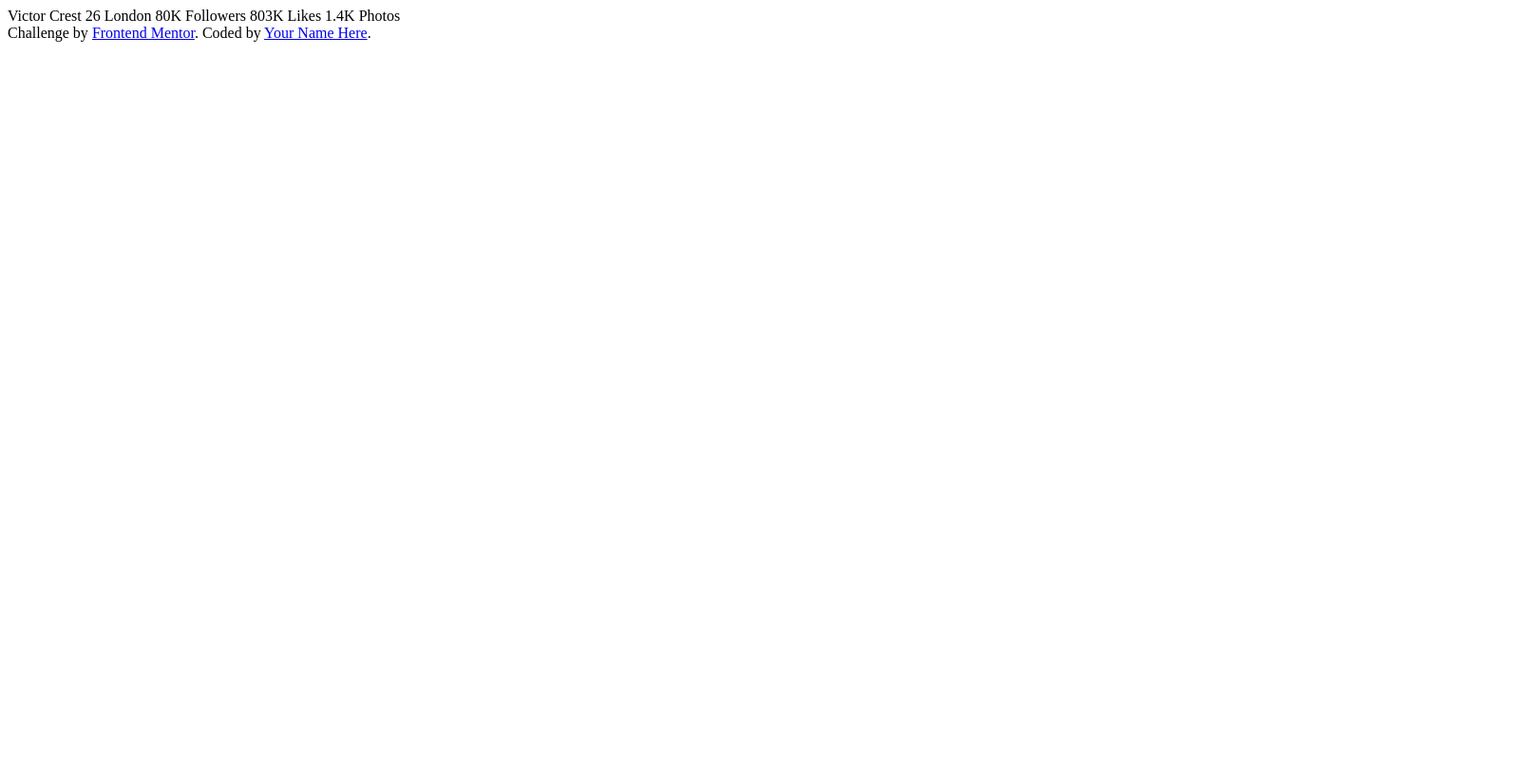
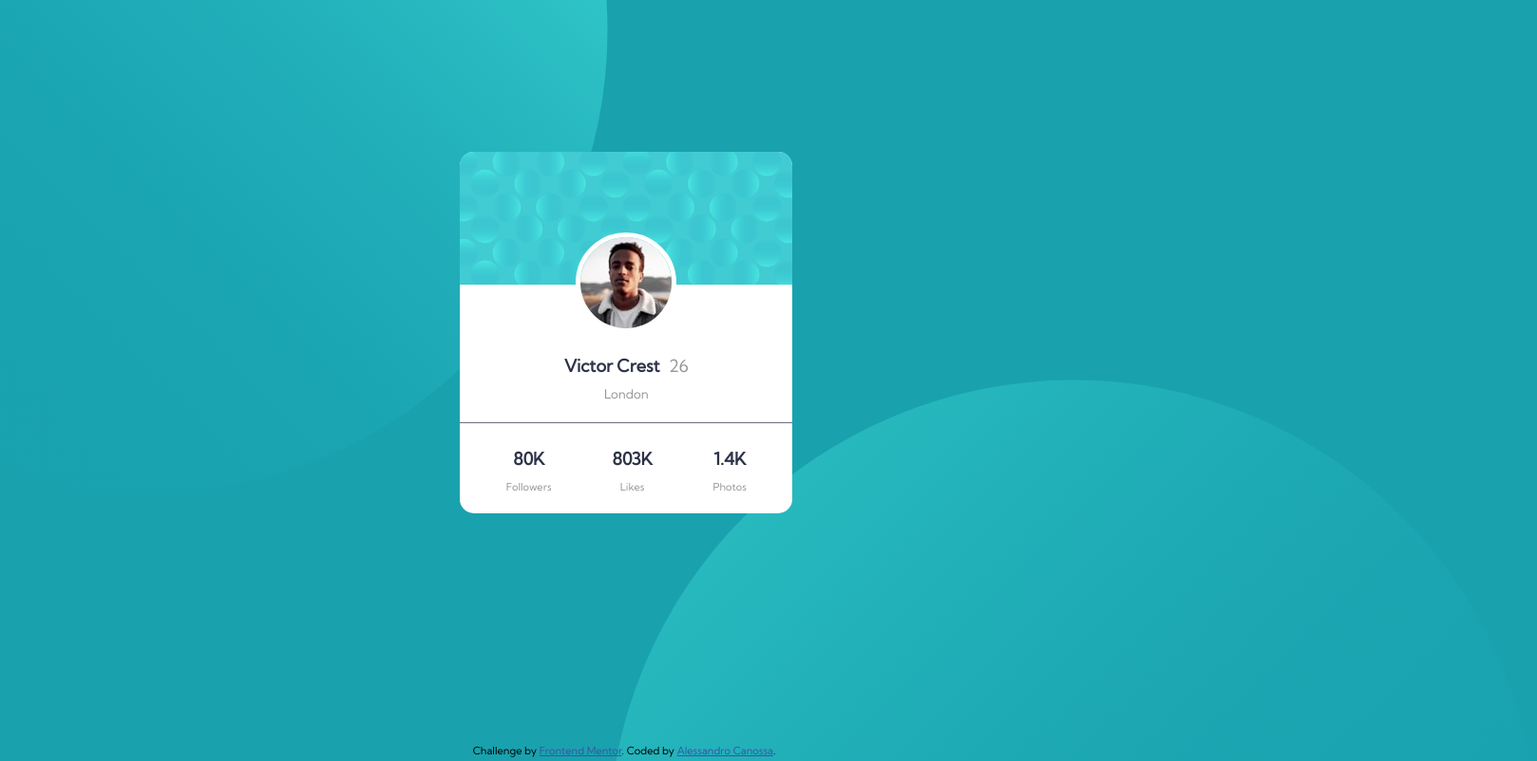
Before and after one commit to AlessandroCanossa/profile-card-component-main, a plain HTML site: page index.html in a window 1280 px wide. Shown: the top 802 px of the page at 95% size, 1618 px wide, since content can reach past the window. Drawn offline with Linux system fonts and the light colour scheme.

Commit message:
Finished

```diff
--- a/css/styles.css
+++ b/css/styles.css
@@ -0,0 +1,95 @@
+body {
+  background-color: hsl(185, 75%, 39%);
+  background-size: auto;
+  font-family: "Kumbh Sans", sans-serif;
+  margin: 0;
+  padding: 0;
+  text-align: center;
+}
+
+span {
+  color: hsl(0, 0%, 59%);
+  margin-left: 5px;
+  font-weight: 400;
+}
+
+h3 {
+  color: hsl(229, 23%, 23%);
+  font-size: 18px;
+  margin-bottom: 0;
+  font-weight: 700;
+}
+
+h5 {
+  margin-top: 10px;
+  font-weight: 400;
+  color: hsl(0, 0%, 59%);
+}
+
+hr {
+  border: none;
+  border-top: 1px solid hsl(227, 10%, 46%);
+}
+
+p {
+  color: hsl(0, 0%, 59%);
+  font-weight: 400;
+  font-size: 11px;
+  font-style: normal;
+}
+
+.top-bg {
+  bottom: 35%;
+  position: absolute;
+  right: 50%;
+}
+
+.bottom-bg {
+  left: 50%;
+  position: absolute;
+  top: 50%;
+}
+
+.attribution {
+  font-size: 11px;
+  text-align: center;
+  position: absolute;
+  top: 98%;
+  left: 38.88%;
+}
+
+.attribution a {
+  color: hsl(228, 45%, 44%);
+}
+
+.card {
+  background-color: white;
+  border-radius: 15px;
+  position: absolute;
+  width: 350px;
+  /*left: 545px;*/
+  /*top: 185px;*/
+  top: 20%;
+  left: 37.84%;
+}
+
+.card-bg {
+  border-radius: 15px 15px 0 0;
+}
+
+.container {
+  margin: 70px auto 10px;
+}
+
+.profile-picture {
+  border: solid white 5px;
+  border-radius: 100%;
+  top: 85px;
+  left: 122px;
+  position: absolute;
+}
+
+.stats {
+  display: inline-block;
+  margin: auto 30px;
+}
--- a/index.html
+++ b/index.html
@@ -16,15 +16,44 @@
 
     <!-- Feel free to remove these styles or customise in your own stylesheet 👍 -->
     <link rel="stylesheet" href="css/styles.css" />
+    <link rel="preconnect" href="https://fonts.gstatic.com" />
+    <link
+      href="https://fonts.googleapis.com/css2?family=Kumbh+Sans&display=swap"
+      rel="stylesheet"
+    />
   </head>
 
   <body>
-    Victor Crest 26 London 80K Followers 803K Likes 1.4K Photos
+    <img class="top-bg" src="images/bg-pattern-top.svg" alt="" />
+    <img class="bottom-bg" src="images/bg-pattern-bottom.svg" alt="" />
+
+    <div class="card">
+      <img class="card-bg" src="images/bg-pattern-card.svg" alt="" />
+      <img class="profile-picture" src="images/image-victor.jpg" alt="" />
+      <div class="container">
+        <h3>Victor Crest <span>26</span></h3>
+        <h5>London</h5>
+        <hr />
+        <div class="stats">
+          <h3>80K</h3>
+          <p>Followers</p>
+        </div>
+        <div class="stats">
+          <h3>803K</h3>
+          <p>Likes</p>
+        </div>
+        <div class="stats">
+          <h3>1.4K</h3>
+          <p>Photos</p>
+        </div>
+      </div>
+    </div>
+
     <div class="attribution">
       Challenge by
       <a href="https://www.frontendmentor.io?ref=challenge" target="_blank"
         >Frontend Mentor</a
-      >. Coded by <a href="#">Your Name Here</a>.
+      >. Coded by <a href="https://github.com/AlessandroCanossa">Alessandro Canossa</a>.
     </div>
   </body>
 </html>
```
Also changed, not shown: 1 other file.
